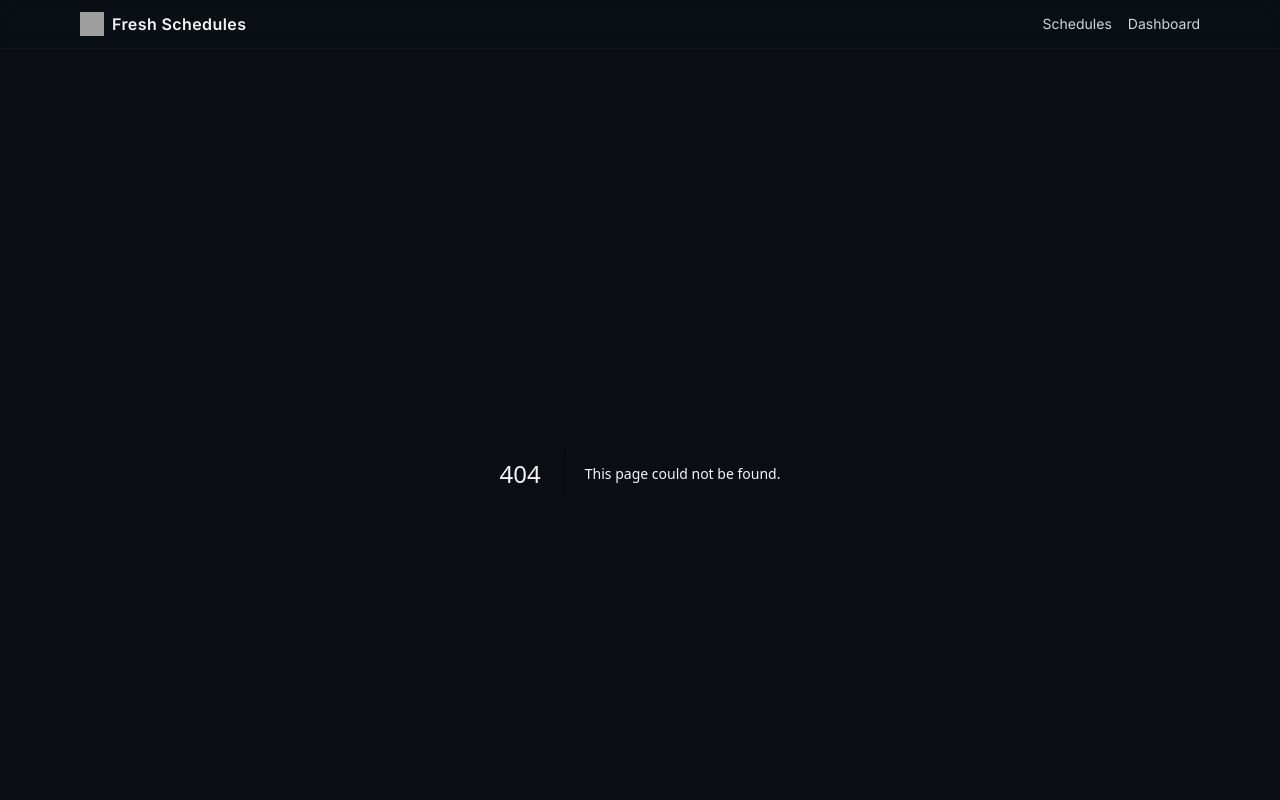
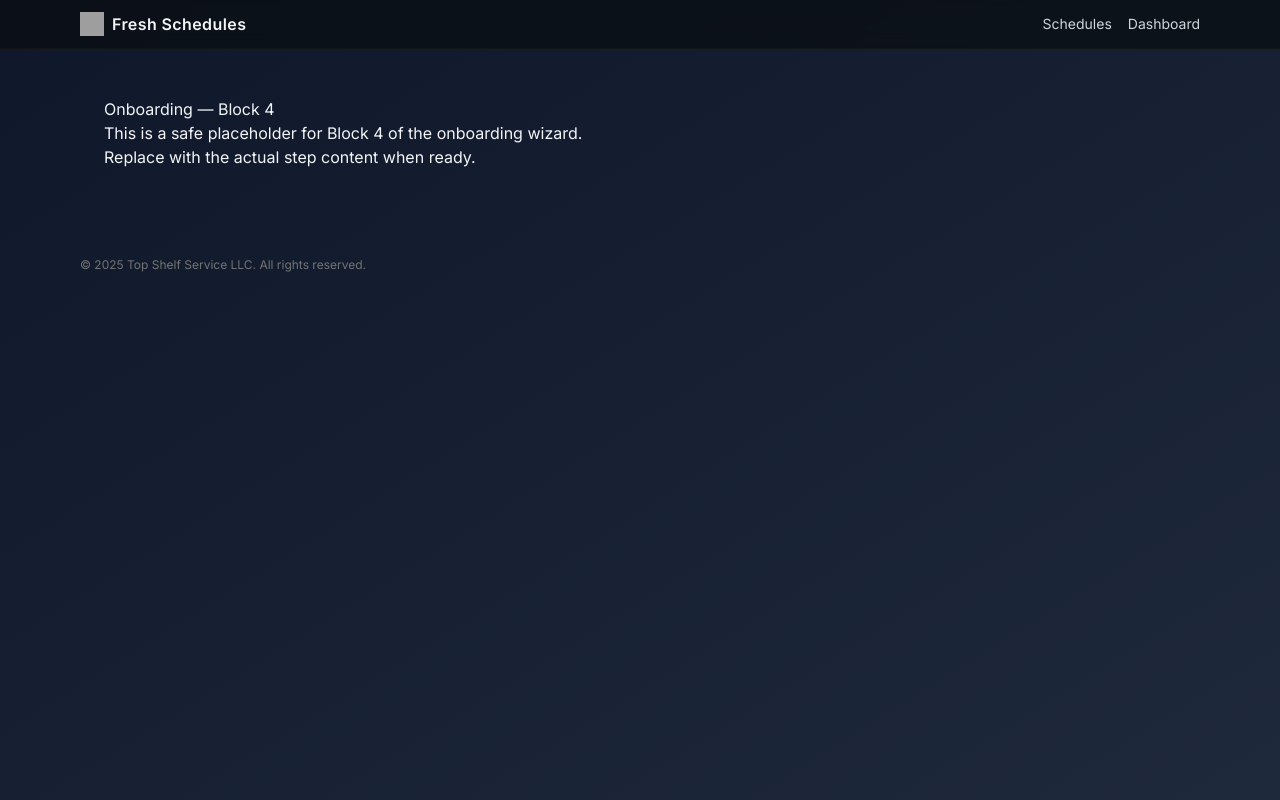
Before and after one commit to peteywee/fresh-root, a Next.js app in the folder apps/web/: page /onboarding/block-4 in a window 1280 px wide. Before the commit this address had no page. Shown: the top 800 px of the page. Built offline with nearby package versions, Linux system fonts and the light colour scheme; grey boxes are pictures that could not be loaded.

Commit message:
feat(onboarding): add Block 4 scaffold placeholder pages

```diff
--- /dev/null
+++ b/apps/web/app/onboarding/block-4/loading.tsx
@@ -0,0 +1,3 @@
+export default function Loading() {
+  return <div style={{padding: 24}}>Loading Block 4…</div>
+}
--- /dev/null
+++ b/apps/web/app/onboarding/block-4/page.tsx
@@ -0,0 +1,15 @@
+import React from 'react'
+
+export const metadata = {
+  title: 'Onboarding — Block 4',
+}
+
+export default function Block4Page() {
+  return (
+    <main style={{padding: 24}}>
+      <h1>Onboarding — Block 4</h1>
+      <p>This is a safe placeholder for Block 4 of the onboarding wizard.</p>
+      <p>Replace with the actual step content when ready.</p>
+    </main>
+  )
+}
```
